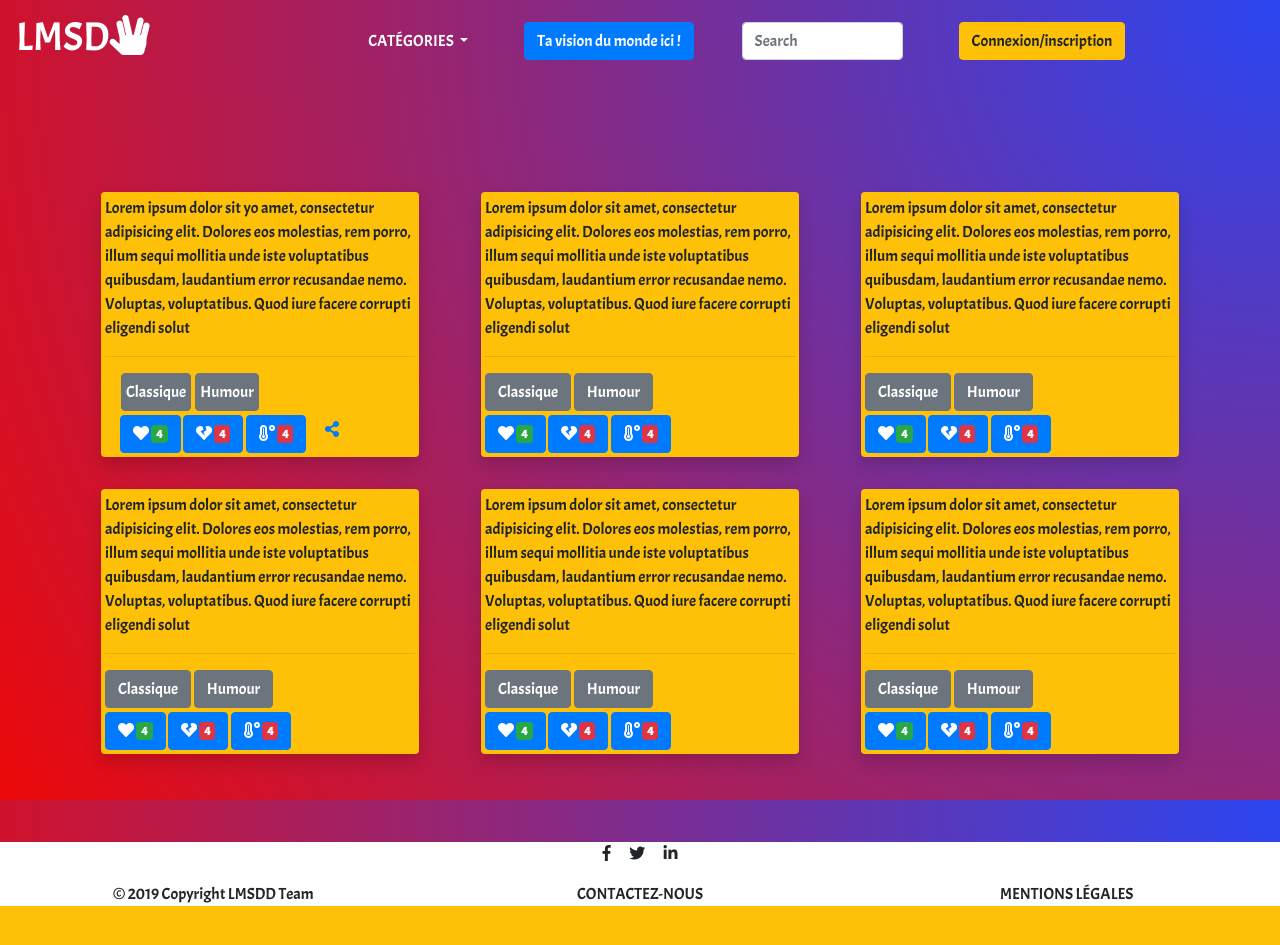
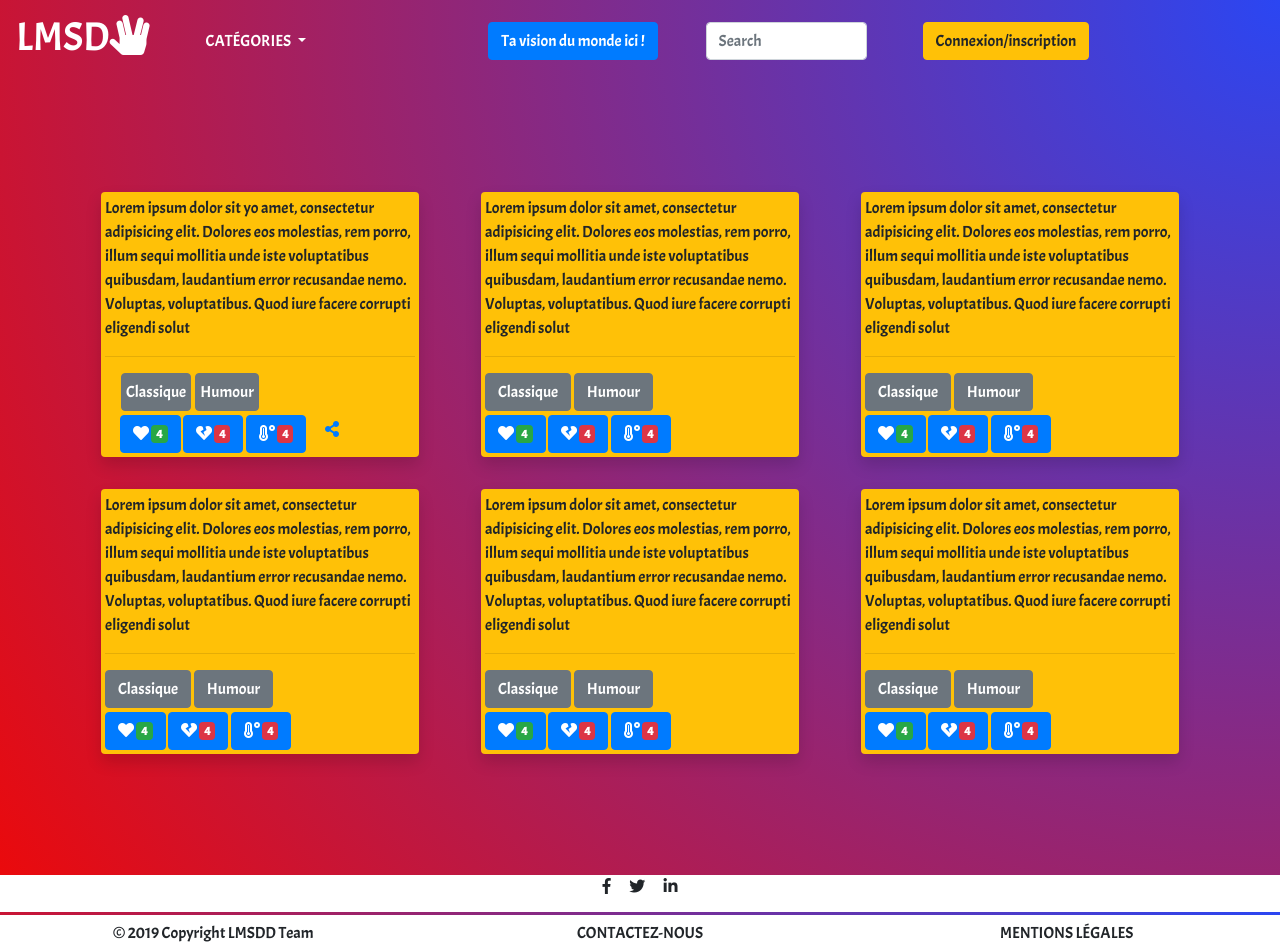
Before and after one commit to LunarJim/LMSD2-NG, a WordPress theme: the page made by content/themes/lmsdd/front-page.php in a window 1280 px wide. Before the commit the page ends 906 px from the top, so only its background shows below. Run offline with PHP 8.4 and a stand-in for WordPress, Linux system fonts and the light colour scheme; the site name, menu and one post (Sample post) are stand-ins, and other content is empty; style sheets or scripts are compiled from the project's sources.

Commit message:
theme-cleaner, modif navbar

```diff
--- a/content/themes/lmsdd/app/stylesheets/base/_base.scss
+++ b/content/themes/lmsdd/app/stylesheets/base/_base.scss
@@ -1,13 +1,14 @@
 html {
-    height: 100%;
+
     box-sizing: border-box;
+
   }
 
     body {
     font-family: 'Acme', sans-serif;
-    min-height: 78%;
+    min-height: 95%;
     margin: 0;
-    padding-bottom: 7em;
+    padding-bottom: 7.4em;
     position: relative;
     background-image:
     radial-gradient(
@@ -20,6 +21,6 @@ html {
 
   @media (max-width: 991px) {
     body {
-      padding-top : 7em;
+      padding-top : 4em;
     }
   }
--- /dev/null
+++ b/content/themes/lmsdd/app/stylesheets/components/_navbar.scss
@@ -0,0 +1,12 @@
+.show {
+    background-color: black;
+    padding-bottom: 0.5em;
+    display: flex;
+    flex-direction: column;
+
+    .btn-warning{
+        margin-left: -3em;
+    }
+
+
+}
--- a/content/themes/lmsdd/app/stylesheets/layout/_footer.scss
+++ b/content/themes/lmsdd/app/stylesheets/layout/_footer.scss
@@ -20,4 +20,10 @@ footer {
     left: 0;
     right: 0;
     background-color: white;
+    height: 5%;
   }
+
+.footer-bottom {
+    background-color: white;
+    padding-top: 0.4em;
+  }
--- a/content/themes/lmsdd/app/stylesheets/main.scss
+++ b/content/themes/lmsdd/app/stylesheets/main.scss
@@ -6,6 +6,7 @@
 @import 'base/base';
 
 @import 'components/post',
+        'components/navbar',
         'components/button';
 
 @import 'layout/front-page',
--- a/content/themes/lmsdd/footer.php
+++ b/content/themes/lmsdd/footer.php
@@ -32,6 +32,6 @@
         </div>
       </div>
       <!-- Copyright -->
-      <?php wp_footer(); ?>
     </footer>
+    <?php wp_footer(); ?>
   </body>
--- a/content/themes/lmsdd/functions.php
+++ b/content/themes/lmsdd/functions.php
@@ -1,6 +1,6 @@
 <?php
 
-// require('inc/theme-setup.php');
+require('inc/theme-setup.php');
 
 require('inc/theme-enqueue.php');
 
--- a/content/themes/lmsdd/header.php
+++ b/content/themes/lmsdd/header.php
@@ -18,15 +18,9 @@
               <span class="logo-name text-white">LMSD</span><i class="fas fa-hand-spock text-white"></i>
             </h1>
           </a>
-          <button class="navbar-toggler" type="button" data-toggle="collapse" data-target="#navbarSupportedContent" aria-controls="navbarSupportedContent" aria-expanded="false" aria-label="Toggle navigation">
-            <span class="navbar-toggler-icon"></span>
-          </button>
+          <ul class="navbar-nav">
 
-          <div class="collapse navbar-collapse justify-content-center" id="navbarSupportedContent">
-
-            <ul class="navbar-nav mr-5">
-
-              <li class="nav-item active dropdown pl-4">
+              <li class="nav-item active dropdown">
                 <a class="nav-link dropdown-toggle text-uppercase text-white" href="#" id="navbarDropdown" role="button" data-toggle="dropdown" aria-haspopup="true" aria-expanded="false">
                   Catégories
                 </a>
@@ -38,12 +32,20 @@
                 </div>
               </li>
             </ul>
-            <a class="btn btn-primary btn-submit mr-4" href="#" role="button"><span class="">Ta vision du monde ici !</span></a>
-            <form class="form-inline my-2 my-lg-0 mr-4 ml-4">
-              <input class="form-control mr-sm-2" type="search" placeholder="Search" aria-label="Search">
+          <button class="navbar-toggler" type="button" data-toggle="collapse" data-target="#navbarSupportedContent" aria-controls="navbarSupportedContent" aria-expanded="false" aria-label="Toggle navigation">
+            <span class="navbar-toggler-icon"></span>
+          </button>
+
+
+          <div class="collapse navbar-collapse justify-content-center" id="navbarSupportedContent">
+
+
+            <a class="btn btn-primary btn-submit mr-5" href="#" role="button"><span class="">Ta vision du monde ici !</span></a>
+            <form class="form-inline my-2 my-lg-0 mr-5 ">
+              <input class="form-control mr-sm-2 d-none d-sm-block" type="search" placeholder="Search" aria-label="Search">
             </form>
 
-            <a href=""> <button type="button" class="btn btn-warning ml-4">Connexion/inscription</button></a>
+            <a href=""> <button type="button" class="btn btn-warning ">Connexion/inscription</button></a>
 
           </div>
         </nav>
```
Also changed, not shown: content/themes/lmsdd/inc/theme-cleaner.php (added, +22 -0 lines).
